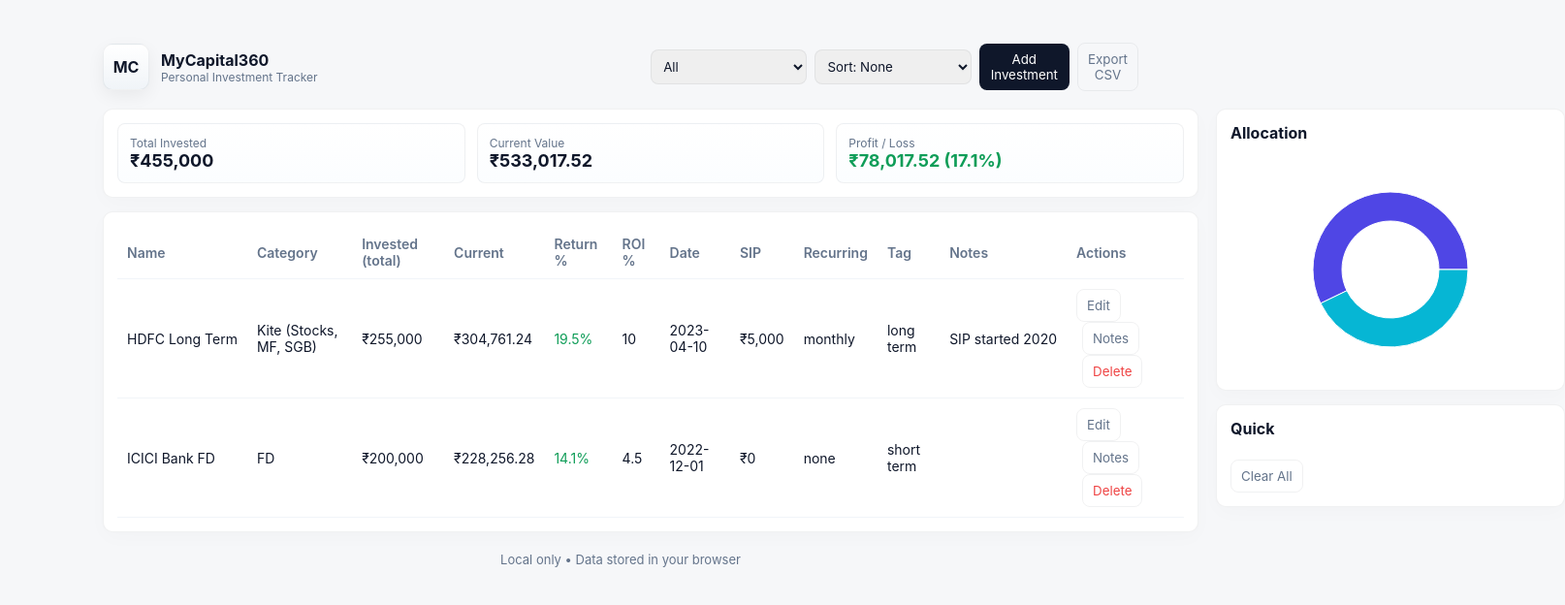
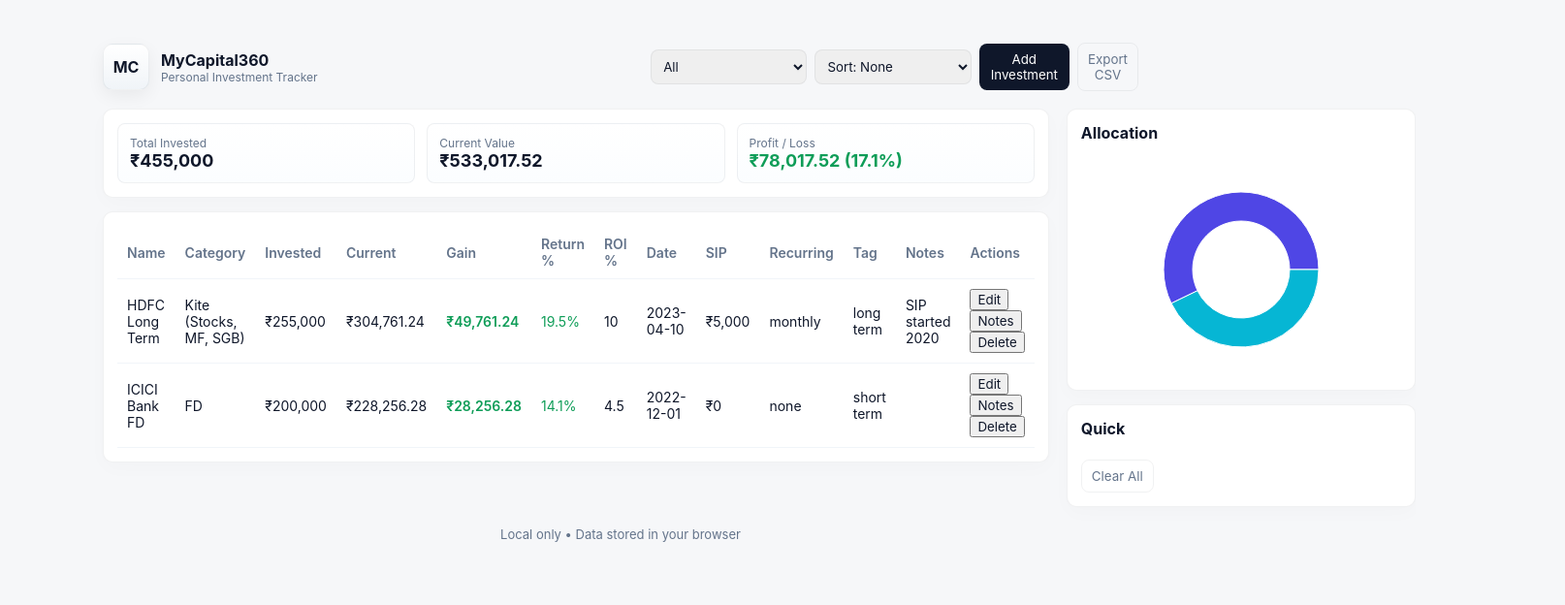
Before and after one commit to sharanuvl1-png/InvestmentTracker, a React (Vite) app in the folder frontend/: page / in a window 1280 px wide. Shown: the top 624 px of the page at 97% size, 1614 px wide, since content can reach past the window. Built offline with nearby package versions, Linux system fonts and the light colour scheme.

Commit message:
Update InvestmentTable.jsx

```diff
--- a/frontend/src/components/InvestmentTable.jsx
+++ b/frontend/src/components/InvestmentTable.jsx
@@ -1,15 +1,16 @@
 import React from "react";
 
-export default function InvestmentTable({ items = [], onUpdate = () => { }, onRemove = () => { }, onEdit = () => { } }) {
+export default function InvestmentTable({ items = [], onRemove = () => {}, onEdit = () => {}, onUpdate = () => {} }) {
   return (
-    <div style={{ overflowX: "auto" }}>
-      <table className="table" style={{ minWidth: 1100 }}>
+    <div className="table-wrapper">
+      <table className="table clean-table">
         <thead>
           <tr>
             <th>Name</th>
             <th>Category</th>
-            <th>Invested (total)</th>
+            <th>Invested</th>
             <th>Current</th>
+            <th>Gain</th>
             <th>Return %</th>
             <th>ROI %</th>
             <th>Date</th>
@@ -20,37 +21,65 @@ export default function InvestmentTable({ items = [], onUpdate = () => { }, onRe
             <th>Actions</th>
           </tr>
         </thead>
+
         <tbody>
           {items.map(it => {
             const invested = Number(it.investedTotal || it.invested || 0);
-            const current = Number(it.displayCurrent || it.computedCurrent || 0);
-            const r = current - invested;
-            const rp = invested ? ((r / invested) * 100).toFixed(1) : "0.0";
+            const current = Number(it.displayCurrent || 0);
+            const gain = current - invested;
+            const rp = invested ? ((gain / invested) * 100).toFixed(1) : "0.0";
+
             return (
               <tr key={it.id}>
-                <td style={{ maxWidth: 220, whiteSpace: "nowrap", overflow: "hidden", textOverflow: "ellipsis" }}>{it.name}</td>
-                <td>{it.category}</td>
+                <td className="text-ellipsis">{it.name}</td>
+
+                <td>
+                  <span className="badge">{it.category}</span>
+                </td>
+
                 <td>₹{invested.toLocaleString()}</td>
                 <td>₹{current.toLocaleString()}</td>
-                <td style={{ color: r >= 0 ? "var(--success)" : "var(--danger)" }}>{rp}%</td>
+
+                <td style={{ color: gain >= 0 ? "var(--success)" : "var(--danger)", fontWeight: 600 }}>
+                  ₹{gain.toLocaleString()}
+                </td>
+
+                <td style={{ color: gain >= 0 ? "var(--success)" : "var(--danger)" }}>
+                  {rp}%
+                </td>
+
                 <td>{it.roi || "-"}</td>
                 <td>{it.date || "-"}</td>
                 <td>₹{Number(it.sip || 0).toLocaleString()}</td>
-                <td>{it.recurringType || "none"}{it.recurringType === "custom" && it.recurringInterval ? ` (${it.recurringInterval}m)` : ""}</td>
-                <td>{it.tag || "-"}</td>
-                <td style={{ maxWidth: 200, whiteSpace: "nowrap", overflow: "hidden", textOverflow: "ellipsis" }} title={it.notes || ""}>{it.notes || ""}</td>
+
                 <td>
-                  <button className="btn-ghost" onClick={() => onEdit(it)}>Edit</button>
-                  <button className="btn-ghost" onClick={() => {
+                  {it.recurringType || "none"}
+                  {it.recurringType === "custom" && it.recurringInterval ? ` (${it.recurringInterval}m)` : ""}
+                </td>
+
+                <td>
+                  <span className="tag">{it.tag || "-"}</span>
+                </td>
+
+                <td className="text-ellipsis" title={it.notes || ""}>{it.notes || ""}</td>
+
+                <td>
+                  <button className="btn-small" onClick={() => onEdit(it)}>Edit</button>
+                  <button className="btn-small" onClick={() => {
                     const newNotes = prompt("Edit notes", it.notes || "");
                     if (newNotes !== null) onUpdate(it.id, { notes: newNotes });
-                  }} style={{ marginLeft: 6 }}>Notes</button>
-                  <button className="btn-ghost" onClick={() => onRemove(it.id)} style={{ marginLeft: 6, color: "var(--danger)" }}>Delete</button>
+                  }}>Notes</button>
+                  <button className="btn-small danger" onClick={() => onRemove(it.id)}>Delete</button>
                 </td>
               </tr>
             );
           })}
-          {items.length === 0 && <tr><td colSpan={12} style={{ padding: 18, textAlign: "center", color: "var(--muted)" }}>No investments yet — click Add Investment</td></tr>}
+
+          {items.length === 0 && (
+            <tr>
+              <td colSpan={13} className="empty-row">No investments yet — click Add Investment</td>
+            </tr>
+          )}
         </tbody>
       </table>
     </div>
```
